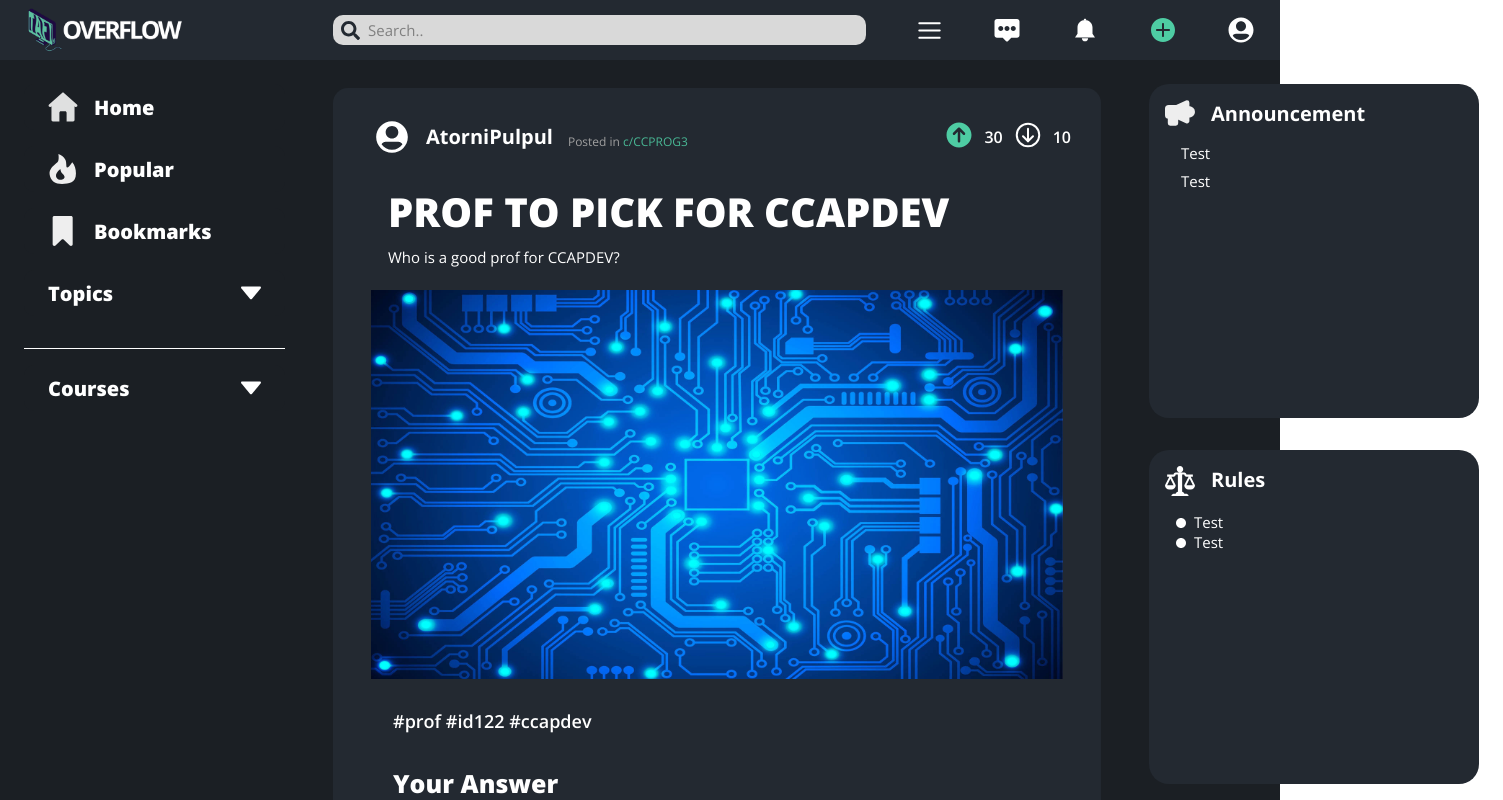
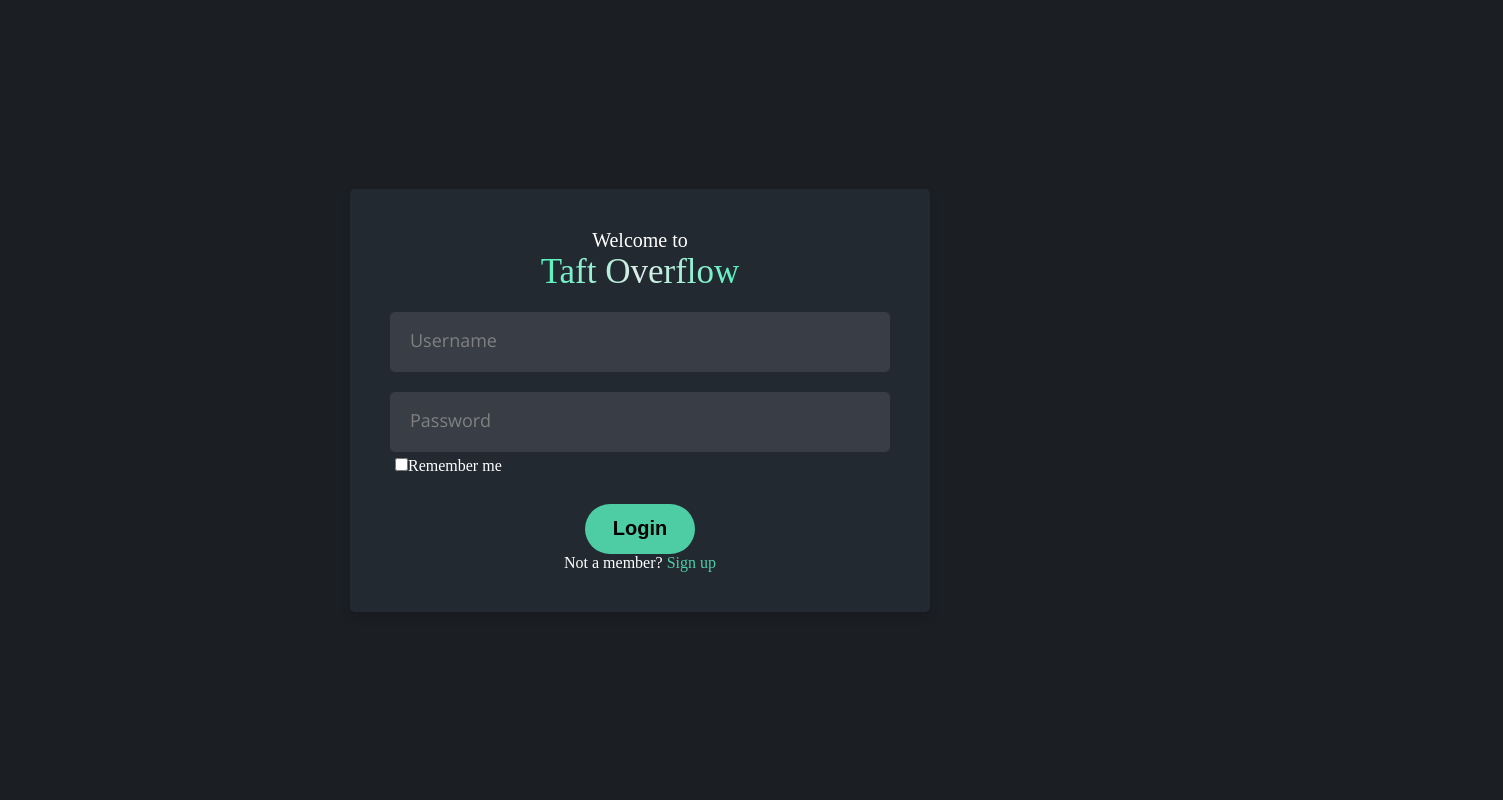
Before and after one commit to PolySpade/Taft-Overflow, a React (Create React App) app in the folder client/: page / in a window 1280 px wide. Shown: the top 800 px of the page, 1503 px wide, since content can reach past the window. Built offline with nearby package versions, Linux system fonts and the light colour scheme.

Commit message:
BEM Structure login

```diff
--- a/client/src/App.js
+++ b/client/src/App.js
@@ -2,20 +2,20 @@ import React from 'react';
 
 import './App.css';
 
-import { Header,Footer,Body,Leftsidebar,Rightsidebar } from './containers';
+import {Body } from './containers';
 
 
 
 function App() {
   return (
     <div className="home__container">
-      <Header></Header>
+
       <div className="home__container-body">
-        <Leftsidebar></Leftsidebar>
+
         <Body></Body>
-        <Rightsidebar></Rightsidebar>
+
       </div>
-      <Footer></Footer>
+
     </div>
   );
 }
--- a/client/src/containers/body/Body.jsx
+++ b/client/src/containers/body/Body.jsx
@@ -1,67 +1,66 @@
-import React from 'react';
+import React, { useState } from 'react';
 import './body.css';
-import icon from '../../assets/icons/profile-mini-icon.svg';
-import upvote from '../../assets/icons/upvote.svg';
-import downvote from '../../assets/icons/downvote.svg';
-import arch1 from '../../assets/icons/csarch1cover.jpg';
-import CommentsSection from './scripted';
 
 const Body = () => {
+  const [username, setUsername] = useState('');
+  const [password, setPassword] = useState('');
+  const [rememberMe, setRememberMe] = useState(false);
+
+  const handleSubmit = (event) => {
+    event.preventDefault();
+    console.log("Form submitted:", { username, password, rememberMe });
+  };
+
   return (
-<div class="body__container section__padding">
-  <div class="body__container-main-post">
-
-    <div class="post-header">
-      <img class="post-header__profile-pic" src={icon} alt="Profile Pic" />
-      <div class="post-header__username">AtorniPulpul</div>
-      <div class="post-header__course-page">
-        Posted in <span class="post-header__course-name">c/CCPROG3</span>
+    <div className="body__container">
+      <div className="body__welcome">Welcome to</div>
+      <div className="body__title">Taft Overflow</div>
+      <div className="body__content">
+        <form onSubmit={handleSubmit}>
+          <div className="body__user-details">
+            <div className="body__user-details__input-box__username">
+              <input
+                type="text"
+                placeholder="Username"
+                required
+                value={username}
+                onChange={(e) => setUsername(e.target.value)}
+              />
             </div>
-      <div class="post-header__vote-buttons">
-        <div class="vote-button">
-          <button class="vote-button__action">
-            <img class="vote-button__icon" src={upvote} alt="Upvote" />
-          </button>
-          <span class="vote-button__count">30</span>
+            <div className="body__user-details">
+              <div className="body__user-details__input-box__password">
+                <input
+                  type="password"
+                  placeholder="Password"
+                  required
+                  value={password}
+                  onChange={(e) => setPassword(e.target.value)}
+                />
               </div>
-        <div class="vote-button">
-          <button class="vote-button__action">
-            <img class="vote-button__icon" src={downvote} alt="Downvote" />
-          </button>
-          <span class="vote-button__count">10</span>
+              <div className="body__user-details__remember-me">
+                <label>
+                  <input
+                    type="checkbox"
+                    checked={rememberMe}
+                    onChange={(e) => setRememberMe(e.target.checked)}
+                  />
+                  Remember me
+                </label>
               </div>
             </div>
           </div>
-
-    <div class="post">
-      <div class="post__title">
-        <span class="post__title-text">PROF TO PICK FOR CCAPDEV</span>
+          <div className="body__login-button">
+            <div className="body__login-button__button">
+              <input type="submit" value="Login" />
             </div>
-
-      <div class="post__content">
-        Who is a good prof for CCAPDEV?
-      </div>
-
-      <div class="post__image">
-        <img class="post__image-content" src={arch1} alt="Post Image" />
-      </div>
-
-      <div class="post__tags">
-        #prof #id122 #ccapdev
+            <div className="body__login-button__login">
+              Not a member? <span>Sign up</span>
             </div>
           </div>
-
-    <div class="comment-box">
-      <div id="your-answer">
-        <CommentsSection />
+        </form>
       </div>
     </div>
-
-  </div>
-</div>
-
-
   );
-}
+};
 
 export default Body;
--- a/client/src/containers/body/body.css
+++ b/client/src/containers/body/body.css
@@ -1,417 +1,115 @@
-.body__container {
-  display: flex;
-  flex-direction: column;
-  justify-content: flex-start;
-  align-items: center;
-  width: 100%;
+
+
+body {
+    height: 100vh;
+    display: flex;
+    justify-content: center;
+    align-items: center;
+    padding: 10px;
+    background: #1b1f24;
 }
 
-.body__container-main-post {
-  width: 60vw;
-  height: 95vh;
-  margin-top: 20px;
-  background-color: #232931;
-  border-radius: 15px;
-  overflow: auto;
+.body__container {
+    max-width: 900px;
+    width: 100%;
+    background-color: #232931;
+    padding: 40px 40px;
+    border-radius: 5px;
+    box-shadow: 0 5px 10px rgba(0, 0, 0, 0.15);
 }
 
-.post-header {
-  display: flex;
-  flex-direction: row;
-  padding: 20px;
-  align-items: center;
+.body__welcome,
+.body__title {
+    text-align: center;
+    color: white;
 }
 
-.post-header__profile-pic {
-  width: 38px;
-  height: 38px;
-  border-radius: 50%;
-  margin-left: 20px;
+.body__welcome{
+    font-size: 20px;
+    font-weight: 100;
 }
 
-.post-header__username {
-  font-family: 'Open Sans';
-  font-style: normal;
-  font-weight: 700;
-  font-size: 20px;
-  line-height: 27px;
-  color: #FFFFFF;
-  padding: 15px;
+.body__title{
+    font-size: 35px;
+    font-weight: 500;
+    color: transparent;
+    background-image: radial-gradient(circle, #E2EDE9, #2bf3b0, #4ECCA3);
+    background-clip: text;
 }
 
-.post-header__course-page {
-  font-family: 'Open Sans';
-  font-style: normal;
-  font-weight: 400;
-  font-size: 12px;
-  line-height: 16px;
-  text-align: center;
-  margin-top: 10px;
-  color: #A0A0A0;
+.body__user-details {
+    display: flex;
+    flex-direction: column;
+    margin: 20px 0 12px 0;
 }
 
-.post-header__course-name {
-  color: #49b895;
+.body__user-details__input-box {
+    margin-bottom: 15px;
+    width: 100%;
+    max-width: 500px;
+    width: 100%;
 }
 
-.post-header__vote-buttons {
-  display: flex;
-  align-items: flex-end;
-  margin-left: auto;
+.body__user-details__input-box__username input {
+    height: 60px;
+    width: 500px;
+    outline: none;
+    font-size: 18px;
+    border-radius: 5px;
+    padding-left: 20px;
+    border: none;
+    border-bottom-width: 2px;
+    background-color: #393E46;
 }
 
-.vote-button {
-  display: flex;
+.body__user-details__input-box__password input {
+    height: 60px;
+    width: 500px;
+    outline: none;
+    font-size: 18px;
+    border-radius: 5px;
+    padding-left: 20px;
+    border: none;
+    border-bottom-width: 2px;
+    background-color: #393E46;
 }
 
-.vote-button__action {
-  background: transparent;
-  border: 0px;
-  cursor: pointer;
+.body__login-button{
+    display: flex;
+    justify-content: center;
+    align-items: center;
+    flex-direction: column;
+    width: 100%;
 }
 
-.vote-button__icon {
-  height: 30px;
-  width: 30px;
+.body__login-button input {
+    height: 50px;
+    width: 110px;
+    border-radius: 75px;
+    background: #4ECCA3;
+    border: none;
+    color: black;
+    font-size: 20px;
+    font-weight: 700;
+    cursor: pointer;
 }
 
-.vote-button__icon:hover {
-  filter: invert(50%);
+.body__login-button input:hover {
+    background: white;
 }
 
-.vote-button__count {
-  font-family: 'Open Sans';
-  font-style: normal;
-  font-weight: 600;
-  color: white;
-  padding: 10px;
+.body__login-button__login {
+    text-align: center;
+    color: #fff;
 }
 
-.post__title {
-  font-family: 'Open Sans';
-  font-style: normal;
-  font-weight: 800;
-  font-size: 40px;
-  line-height: 54px;
-  margin-left: 55px;
-  color: #FFFFFF;
+.body__login-button__login span {
+    color: #4ECCA3;
+    cursor: pointer;
 }
 
-.post__content {
-  font-family: 'Open Sans';
-  font-style: normal;
-  font-weight: 400;
-  font-size: 15px;
-  line-height: 20px;
-  text-align: justify;
-  margin-left: 55px;
-  color: #FFFFFF;
+.body__user-details__remember-me {
+    margin:5px;
+    color: white;
+    cursor: pointer;
 }
-
-.post__image-content {
-  display: block;
-  margin-top: 15px;
-  max-width: 90%;
-  max-height: 90%;
-}
-
-.post__image {
-  display: flex;
-  justify-content: center;
-  align-items: center;
-  flex-direction: column;
-}
-
-.post__tags {
-  font-family: 'Open Sans';
-  font-weight: 600;
-  font-size: 18px;
-  margin-left: 30px;
-  padding: 30px;
-  color: #FFFFFF;
-}
-
-.comment-box {
-  font-weight: 600;
-  font-size: 18px;
-  margin-left: 60px;
-  height: 200px;
-  width: 1030px;
-  color: #FFFFFF;
-}
-
-.rectangle-bar {
-  width: 100%;
-  height: 3px;
-  background-color: #FFFFFF;
-  margin: 10px;
-}
-
-.post-date {
-  color: white;
-  margin-left: 20px;
-  font-family: 'Open Sans';
-}
-
-.comment_header {
-  width: 38px;
-  height: 38px;
-  border-radius: 50%;
-  margin-right: 10px;
-  margin-left: -30px;
-}
-
-.post-header-username {
-  font-family: 'Open Sans';
-}
-
-.comment-vote-buttons {
-  margin-left: 630px;
-  display: flex;
-}
-
-.post-comment {
-  font-family: 'Open Sans';
-  font-family: 'Open Sans';
-  font-style: normal;
-  font-weight: 400;
-  font-size: 15px;
-  line-height: 20px;
-  text-align: justify;
-  color: #FFFFFF;
-}
-
-::-webkit-scrollbar {
-  width: 5px;
-}
-
-::-webkit-scrollbar-thumb {
-  background: #888;
-  border-radius: 5px;
-}
-
-::-webkit-scrollbar-track {
-  background: transparent;
-}
-
-::-webkit-scrollbar-thumb:hover {
-  background: #ABF1DA;
-}
-
-.answer-header {
-  font-family: 'Open Sans';
-  font-style: normal;
-  font-weight: 400;
-  font-size: 15px;
-  line-height: 20px;
-  text-align: justify;
-  color: #FFFFFF;
-}
-
-.answer-header {
-  padding-top: 10px;
-  font-weight: 800;
-  font-size: 25px;
-  color: white;
-}
-
-.commentInput {
-  font-family: 'Open Sans';
-  margin-top: 15px;
-  width: 100%;
-  min-height: 200px;
-  max-height: 500px;
-  border-radius: 15px;
-  padding: 15px;
-  background-color: #1b1f24;
-  border: none;
-  color: white;
-  resize: none;
-}
-
-.submit-button {
-  font-family: 'Open Sans';
-  margin-top: 20px;
-  padding: 9px 15px;
-  border: none;
-  background-color: #4ecca3;
-  color: black;
-  font-weight: 700;
-  border-radius: 50px;
-  cursor: pointer;
-  margin-left: 950px;
-  font-size: 15px;
-  margin-bottom: 10px;
-}
-
-.comment {
-  margin-top: 10px;
-  padding: 10px;
-  border: 1px solid #ddd;
-  border-radius: 5px;
-  background-color: #fff;
-  position: relative;
-}
-
-.comment::before {
-  content: '';
-  position: absolute;
-  left: -20px;
-  top: 0;
-  bottom: 0;
-  width: 2px;
-  background-color: #ccc;
-}
-
-.comment:first-child::before {
-  display: none;
-}
-
-.reply {
-  margin-left: 30px;
-}
-
-.comment {
-  padding-left: 10px;
-  position: relative;
-  border-left: 2px solid #ccc;
-  margin-bottom: 10px;
-  color: white;
-  font-family: 'Open Sans';
-  background-color: #232931;
-  border: none;
-}
-
-.comment:first-child {
-  border-left: none;
-}
-
-.commentInputSmall {
-  font-family: 'Open Sans';
-  margin-top: 15px;
-  width: 100%;
-  min-height: 50px;
-  max-height: 50px;
-  border-radius: 15px;
-  padding: 15px;
-  border: none;
-  color: white;
-  background-color: #1b1f24;
-}
-
-
-
-.submit-reply {
-  font-family: 'Open Sans';
-  margin-top: 10px;
-  padding: 9px 15px;
-  border: none;
-  background-color: #4ecca3;
-  color: black;
-  font-weight: 700;
-  border-radius: 50px;
-  cursor: pointer;
-  margin-left: 950px;
-  font-size: 15px;
-  margin-bottom: 10px;
-}
-
-
-.comment__vote-buttons {
-
-    margin-left: 60px;
-    display: flex;
-
-    justify-content: space-between;
-
-}
-
-.vote-button {
-  display: flex;
-}
-
-.vote-button__action {
-  background: transparent;
-  border: 0px;
-  cursor: pointer;
-}
-
-.vote-button__icon {
-  height: 30px;
-  width: 30px;
-}
-
-.vote-button__icon:hover {
-  filter: invert(50%);
-}
-
-.vote-button__count {
-  font-family: 'Open Sans';
-  font-style: normal;
-  font-weight: 600;
-  color: white;
-  padding: 10px;
-}
-
-.comment__bar{
-
-    width: 100%;
-    height: 3px;
-    background-color: #FFFFFF;
-    margin: 10px;
-
-}
-
-.comment__header{
-  display: flex;
-  flex-direction: row;
-  padding: 20px;
-  align-items: center;
-}
-
-.comment__author-avatar{
-  width: 38px;
-  height: 38px;
-  border-radius: 50%;
-  margin-right: 10px;
-  margin-left: -30px;
-}
-
-.comment__author-name {
-  font-family: 'Open Sans';
-}
-
-.comment__date{
-    color: white;
-    margin-left: 20px;
-    font-family: 'Open Sans';
-}
-
-
-.comment__vote-buttons{
-  margin-left: 630px;
-  display: flex;
-}
-
-.reply-button__action {
-  background: transparent;
-  border: 0px;
-  cursor: pointer;
-}
-
-.reply-button__icon{
-  margin-right: 15px;
-}
-
-.reply-button__icon:hover {
-  filter: invert(50%);
-}
-
-.comment__vote-buttons {
-
-  margin-left: 630px;
-  display: flex;
-
-  justify-content: space-between;
-
-}
--- a/client/src/containers/body/scripted.js
+++ /dev/null
@@ -1,146 +0,0 @@
-import React, { useState } from 'react';
-import { Post } from '../../components/index';
-import announcement from '../../assets/icons/announcement.svg';
-import icon from '../../assets/icons/profile-mini-icon.svg';
-import upvote from '../../assets/icons/upvote.svg';
-import downvote from '../../assets/icons/downvote.svg';
-import arch1 from '../../assets/icons/csarch1cover.jpg';
-import reply from '../../assets/icons/reply.svg';
-
-const Comment = ({ comment, onReply }) => {
-  const [showReply, setShowReply] = useState(false);
-  const [replyText, setReplyText] = useState('');
-  const [upvotes, setUpvotes] = useState(0);
-  const [downvotes, setDownvotes] = useState(0);
-
-  const handleReply = () => {
-    onReply(replyText, comment.id);
-    setReplyText('');
-    setShowReply(false);
-  };
-
-  const handleUpvote = () => {
-    setUpvotes(upvotes + 1);
-  };
-
-  const handleDownvote = () => {
-    setDownvotes(downvotes + 1);
-  };
-
-  return (
-    <div className="comment comment--root">
-      <div className="comment__bar"></div>
-
-      <div className="comment__header">
-        <img className="comment__author-avatar" src={icon} alt="Profile Pic" />
-        <span className="comment__author-name">Dax</span> {/* Assuming the author is Dax */}
-        <span className="comment__date">{new Date().toLocaleDateString()}</span> {/* Display current date */}
-
-        <div className='comment__actions'>
-
-          <div className='comment__vote-buttons'>
-          <div className="vote-button">
-              <button className="vote-button__action">
-              <div className="reply-button__icon" onClick={() => setShowReply(!showReply)}>
-    <img src={reply} alt="Reply" />
-  </div>
-              </button>
-            </div>
-            <div className="vote-button">
-              <button className="vote-button__action" onClick={handleUpvote}>
-                <img className="vote-button__icon" src={upvote} alt="Upvote" />
-              </button>
-              <span className="vote-button__count">{upvotes}</span>
-            </div>
-            <div className="vote-button">
-              <button className="vote-button__action" onClick={handleDownvote}>
-                <img className="vote-button__icon" src={downvote} alt="Downvote" />
-              </button>
-              <span className="vote-button__count">{downvotes}</span>
-            </div>
-          </div>
-        </div>
-      </div>
-      <div className="comment__content">{comment.text}</div>
-
-      {comment.replies?.length > 0 && (
-        <div className="comment__replies">
-          {comment.replies.map(reply => (
-            <Comment key={reply.id} comment={reply} onReply={onReply} />
-          ))}
-        </div>
-      )}
-      {showReply && (
-        <div className="comment__reply">
-          <textarea
-            className="commentInputSmall"
-            value={replyText}
-            onChange={(e) => setReplyText(e.target.value)}
-            placeholder="Write a reply..."
-          />
-          <button className="submit-reply" onClick={handleReply}>Reply</button>
-        </div>
-      )}
-    </div>
-  );
-};
-
-const addReply = (comments, parentId, newComment) => {
-  return comments.map(comment => {
-    if (comment.id === parentId) {
-      return { ...comment, replies: [...comment.replies, newComment] };
-    } else if (comment.replies) {
-      return { ...comment, replies: addReply(comment.replies, parentId, newComment) };
-    } else {
-      return comment;
-    }
-  });
-};
-
-const CommentsSection = () => {
-  const [comments, setComments] = useState([]);
-  const [newCommentText, setNewCommentText] = useState('');
-
-  const postComment = (text, parentId = null) => {
-    if (!text.trim()) {
-      alert('Please enter a comment or reply.');
-      return;
-    }
-    const comment = {
-      id: Math.random().toString(36).substr(2, 9),
-      author: 'Dax',
-      text,
-      replies: [],
-    };
-
-    if (parentId) {
-      setComments(prevComments => addReply(prevComments, parentId, comment));
-    } else {
-      setComments(prevComments => [comment, ...prevComments]); // Reverse the order here
-    }
-
-    setNewCommentText('');
-  };
-
-  return (
-    <div className="comments-section">
-      <div className="comments-list">
-        {comments.map(comment => (
-          <Comment key={comment.id} comment={comment} onReply={postComment} />
-        ))}
-      </div>
-      <div className="answer-header">
-        <span>Your Answer</span>
-      </div>
-      <textarea
-        className="commentInput"
-        value={newCommentText}
-        onChange={(e) => setNewCommentText(e.target.value)}
-        placeholder="Write a comment..."
-      />
-      <button className="submit-button" onClick={() => postComment(newCommentText)}>Comment</button>
-    </div>
-  );
-};
-
-export default CommentsSection;
```
Lines whose indentation alone changed are shown as unchanged.
